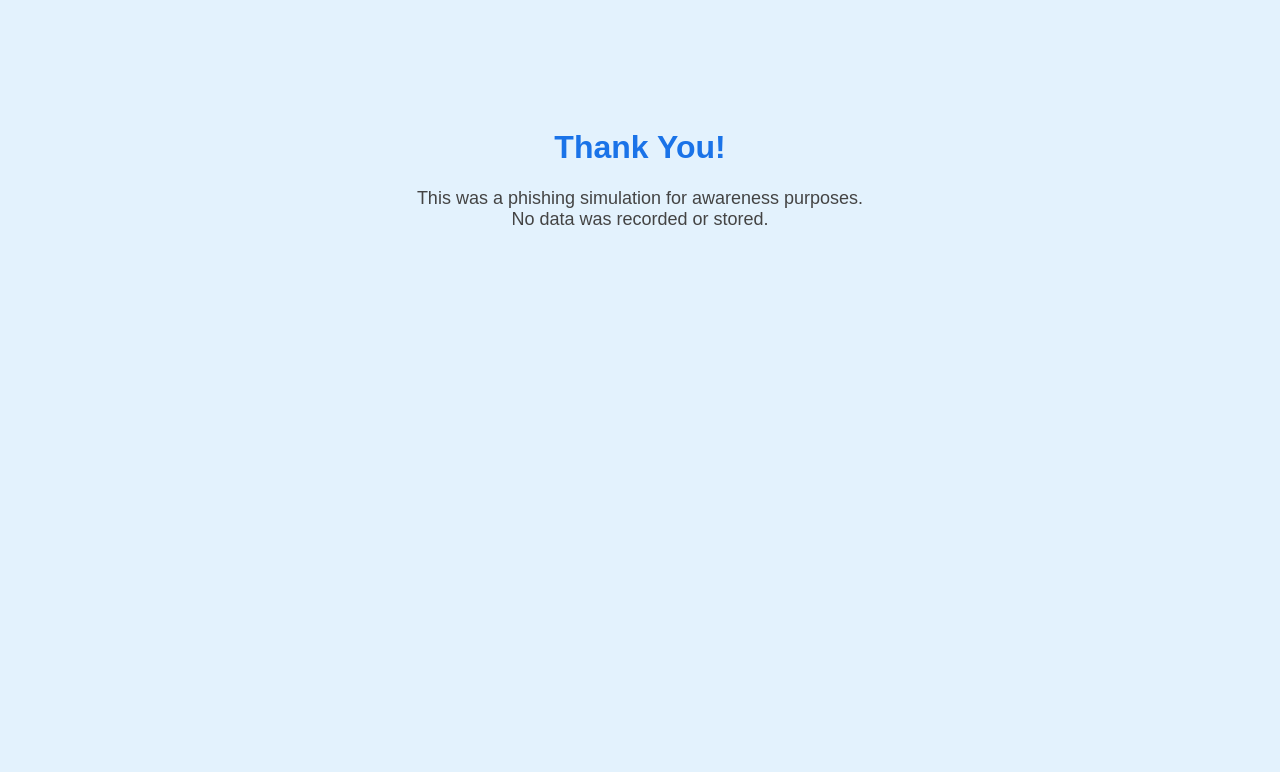
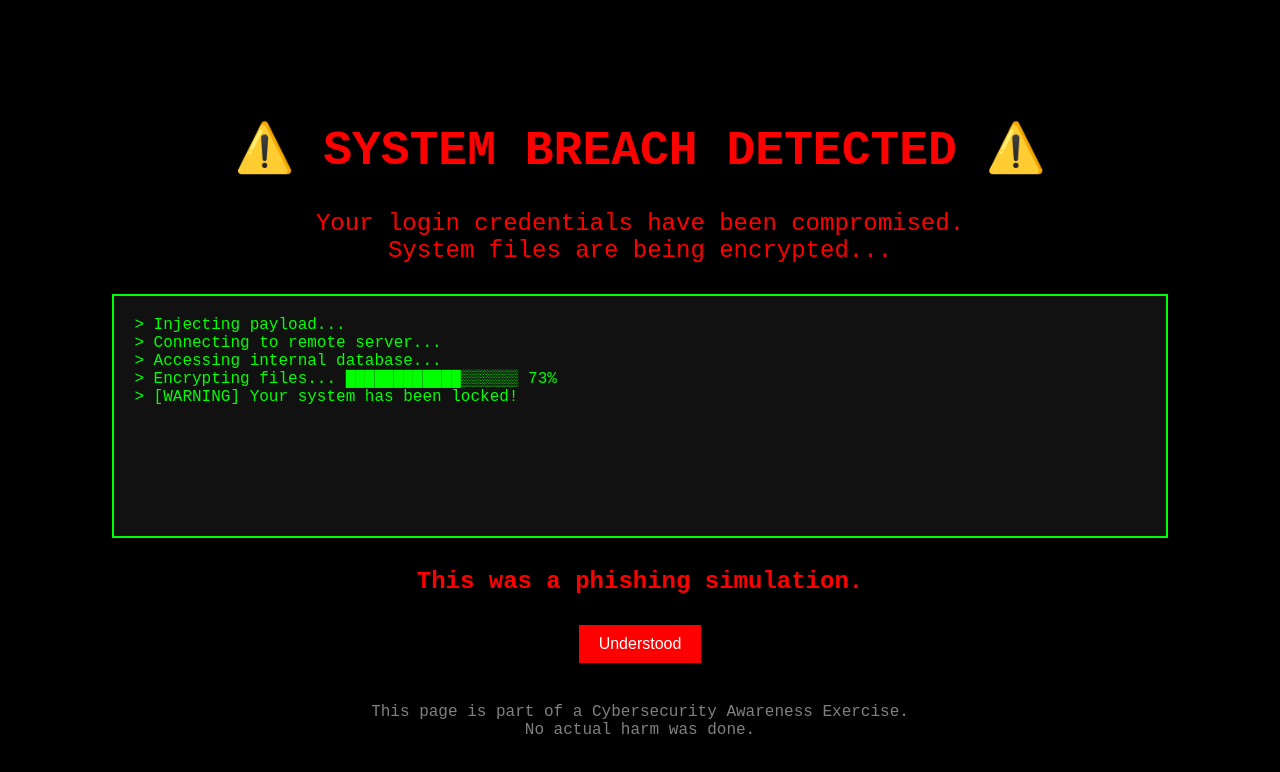
Before and after one commit to PyShreyas/Phishing-Simulation, a plain HTML site: page thankyou[1].html in a window 1280 px wide. Drawn offline with Linux system fonts and the light colour scheme.

Commit message:
Update thankyou[1].html

```diff
--- a/thankyou[1].html
+++ b/thankyou[1].html
@@ -1,26 +1,71 @@
 <!DOCTYPE html>
 <html lang="en">
 <head>
-  <meta charset="UTF-8">
-  <title>Thank You</title>
+  <meta charset="UTF-8" />
+  <title>System Breach!</title>
   <style>
     body {
-      background: #e3f2fd;
-      font-family: Arial, sans-serif;
+      background-color: black;
+      color: red;
+      font-family: 'Courier New', monospace;
       text-align: center;
-      padding-top: 100px;
+      padding-top: 80px;
     }
     h1 {
-      color: #1a73e8;
+      font-size: 3em;
+      animation: blink 1s infinite;
     }
     p {
-      font-size: 18px;
-      color: #444;
+      font-size: 1.5em;
+      margin: 30px;
+    }
+    .console {
+      background: #111;
+      color: lime;
+      padding: 20px;
+      margin: 20px auto;
+      width: 80%;
+      height: 200px;
+      overflow-y: auto;
+      text-align: left;
+      border: 2px solid lime;
+    }
+    @keyframes blink {
+      0%, 100% { opacity: 1; }
+      50% { opacity: 0; }
+    }
+    .btn {
+      padding: 10px 20px;
+      background-color: red;
+      color: white;
+      border: none;
+      font-size: 1em;
+      cursor: pointer;
+    }
+    .footer {
+      margin-top: 40px;
+      color: gray;
     }
   </style>
 </head>
 <body>
-  <h1>Thank You!</h1>
-  <p>This was a phishing simulation for awareness purposes.<br>No data was recorded or stored.</p>
+  <h1>⚠️ SYSTEM BREACH DETECTED ⚠️</h1>
+  <p>Your login credentials have been compromised.<br>System files are being encrypted...</p>
+
+  <div class="console" id="log">
+    > Injecting payload... <br>
+    > Connecting to remote server... <br>
+    > Accessing internal database... <br>
+    > Encrypting files... ████████████▒▒▒▒▒▒ 73%<br>
+    > [WARNING] Your system has been locked!
+  </div>
+
+  <p><strong>This was a phishing simulation.</strong></p>
+  <button class="btn" onclick="alert('Stay alert. Think before you click!')">Understood</button>
+
+  <div class="footer">
+    This page is part of a Cybersecurity Awareness Exercise.<br>
+    No actual harm was done.
+  </div>
 </body>
 </html>
```
